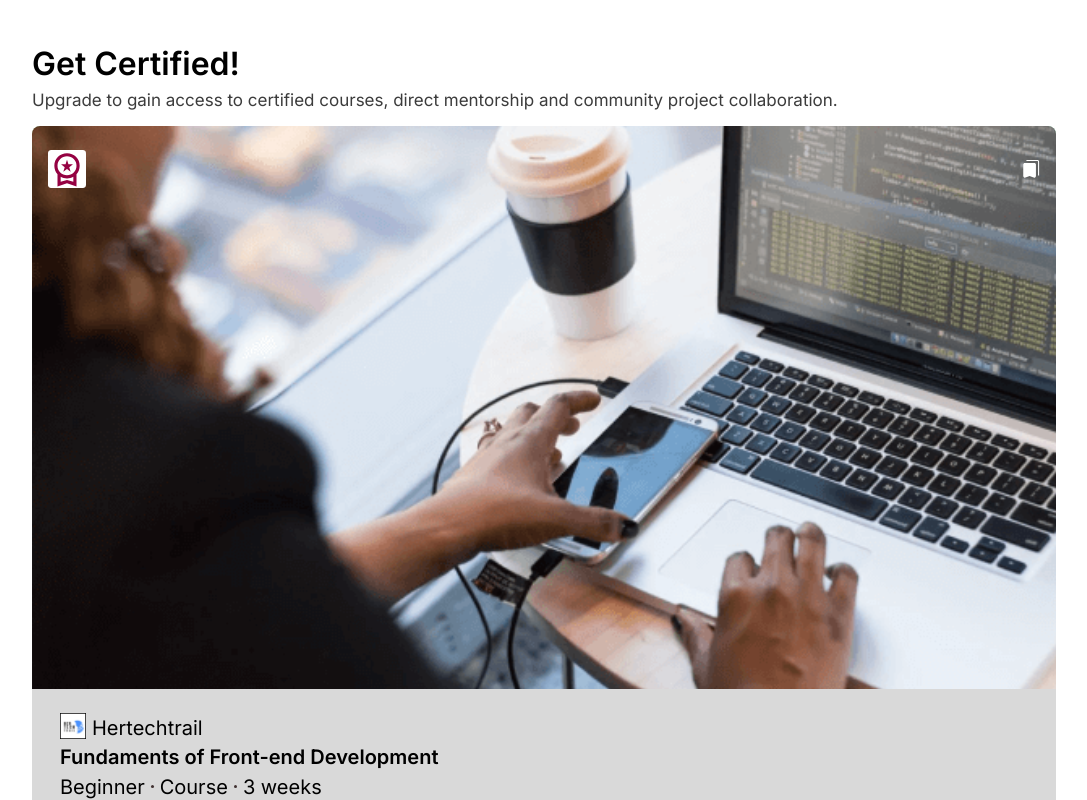
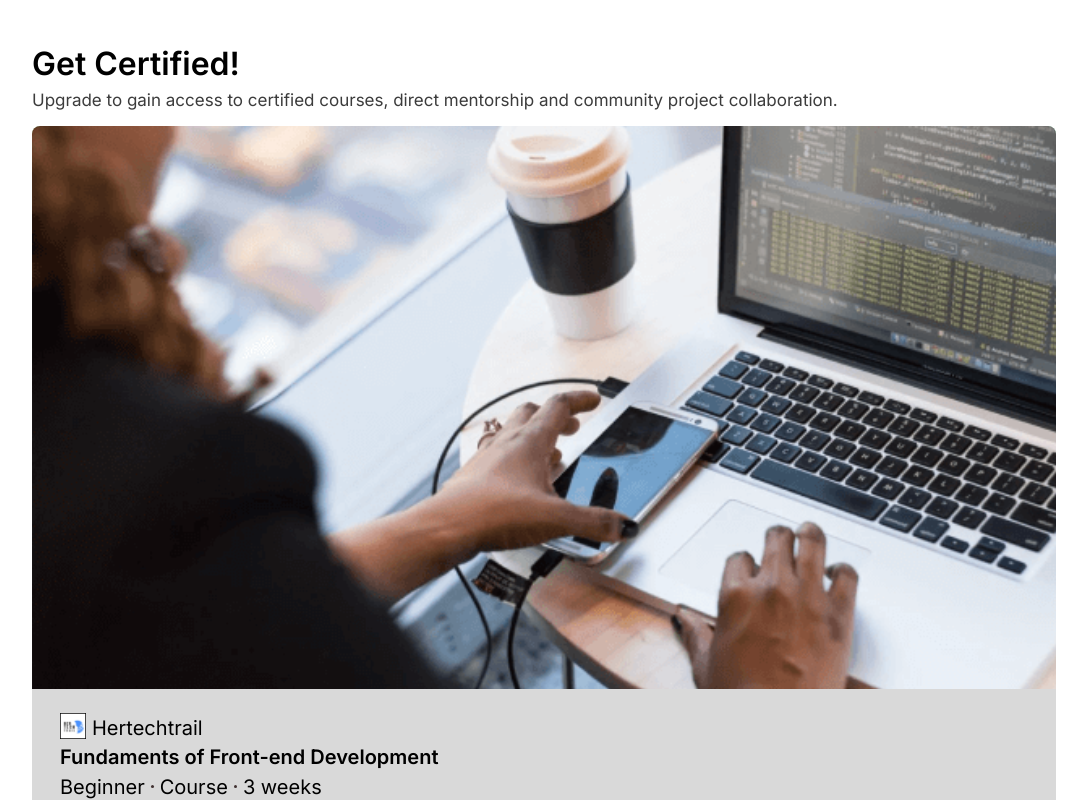
Before and after one commit to opulencedeveloper/hercademy, a Next.js app: page /getcertified in a window 1280 px wide. Shown: the whole page, without its empty margins (96-1183 px from the left). Built offline with nearby package versions, Linux system fonts and the light colour scheme.

Commit message:
more update 10

```diff
--- a/pages/getcertified/index.js
+++ b/pages/getcertified/index.js
@@ -68,7 +68,7 @@ const TechProgrammeDetail = () => {
               <p className="text-[10px] md:text-[20px]">3 weeks</p>
             </div>
           </div>
-          <div className="flex justify-between items-center absolute top-6 left-4 right-4">
+          {/* <div className="flex justify-between items-center absolute top-6 left-4 right-4">
             {" "}
             <div className="h-[24px] w-[24px] rounded-[2px] overflow-hidden md:h-[38px] md:w-[38px]">
               <Image
@@ -92,7 +92,7 @@ const TechProgrammeDetail = () => {
                 className="h-full w-full"
               />
             </div>{" "}
-          </div>
+          </div> */}
         </div>
         <PaymentSelection />
       </section>
```
